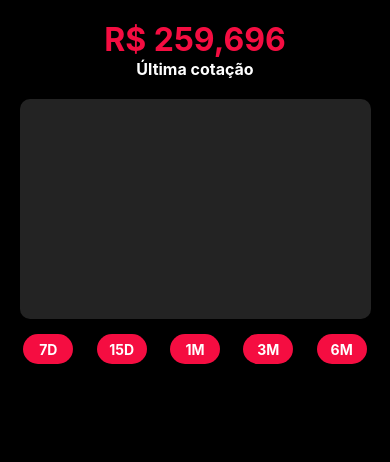
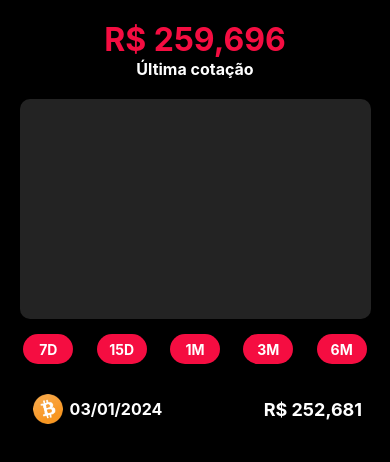
Before and after one commit to Victorpb12/api-bitcoin, a React Native app: screen / in a window 390 px wide. Shown: the top 462 px of the page. Built offline with nearby package versions, Linux system fonts and the light colour scheme.

Commit message:
estilização e componentes concluidos

```diff
--- a/App.js
+++ b/App.js
@@ -7,10 +7,10 @@
   StatusBar,
 } from 'react-native';
 
-
 import CurrentPrice from './src/components/CurrentPrice';
 import HistoryGraphic from './src/components/HistoryGraphic';
 import QuotationsList from './src/components/QuotationsList';
+import QuotationsItem from './src/components/QuotationsList/QuotationsItem';
 
 export default function App() {
   return (
@@ -22,6 +22,7 @@
       <CurrentPrice />
       <HistoryGraphic />
       <QuotationsList />
+      <QuotationsItem />
     </SafeAreaView>
   );
 }
--- a/src/components/QuotationsList/QuotationsItem/index.js
+++ b/src/components/QuotationsList/QuotationsItem/index.js
@@ -1,10 +1,25 @@
-import { View, Text } from 'react-native';
+import {
+  View,
+  Text,
+  Image,
+} from 'react-native';
 import styles from './styles';
 
-export default function QuotationListItem() {
+export default function QuotationsItem() {
   return (
-    <View style={styles.contentGraphic}>
-
+    <View style={styles.mainContent}>
+      <View style={styles.contextLeft}>
+        <View style={styles.boxImage}>
+          <Image
+            style={styles.image}
+            source={require('../../../img/bitcoin.png')}
+          />
+          <Text style={styles.dayCotation}>03/01/2024</Text>
+        </View>
+      </View>
+      <View style={styles.contextRight}>
+        <Text style={styles.price}>R$ 252,681</Text>
+      </View>
     </View>
   );
 };
--- a/src/components/QuotationsList/QuotationsItem/styles.js
+++ b/src/components/QuotationsList/QuotationsItem/styles.js
@@ -1,11 +1,45 @@
 import { StyleSheet } from "react-native";
 
 const styles = StyleSheet.create({
-  contentGraphic: {
-    width: '90%',
-    height: 220,
-    backgroundColor: '#232323',
+  mainContent: {
+    width: '95%',
+    height: 'auto',
+    backgroundColor: '#000000',
+    marginLeft: '3%',
+    marginBottom: 15,
     borderRadius: 10,
+    flexDirection: 'row',
+    alignItems: 'center',
+    padding: 10,
+  },
+  image: {
+    width: 40,
+    height: 40,
+    marginLeft: 2,
+  },
+  boxImage: {
+    flexDirection: 'row',
+    alignItems: 'center',
+  },
+  contextLeft: {
+    width: '36%',
+    height: '100%',
+    alignItems: 'flex-start',
+  },
+  contextRight: {
+    width: '60%',
+    alignItems: 'flex-end',
+  },
+  dayCotation: {
+    fontSize: 16,
+    paddingLeft: 2,
+    color: '#ffffff',
+    fontWeight: 'bold',
+  },
+  price: {
+    color: '#ffffff',
+    fontWeight: 'bold',
+    fontSize: 18,
   },
 });
 
```
Also changed, not shown: src/img/bitcoin.png.
